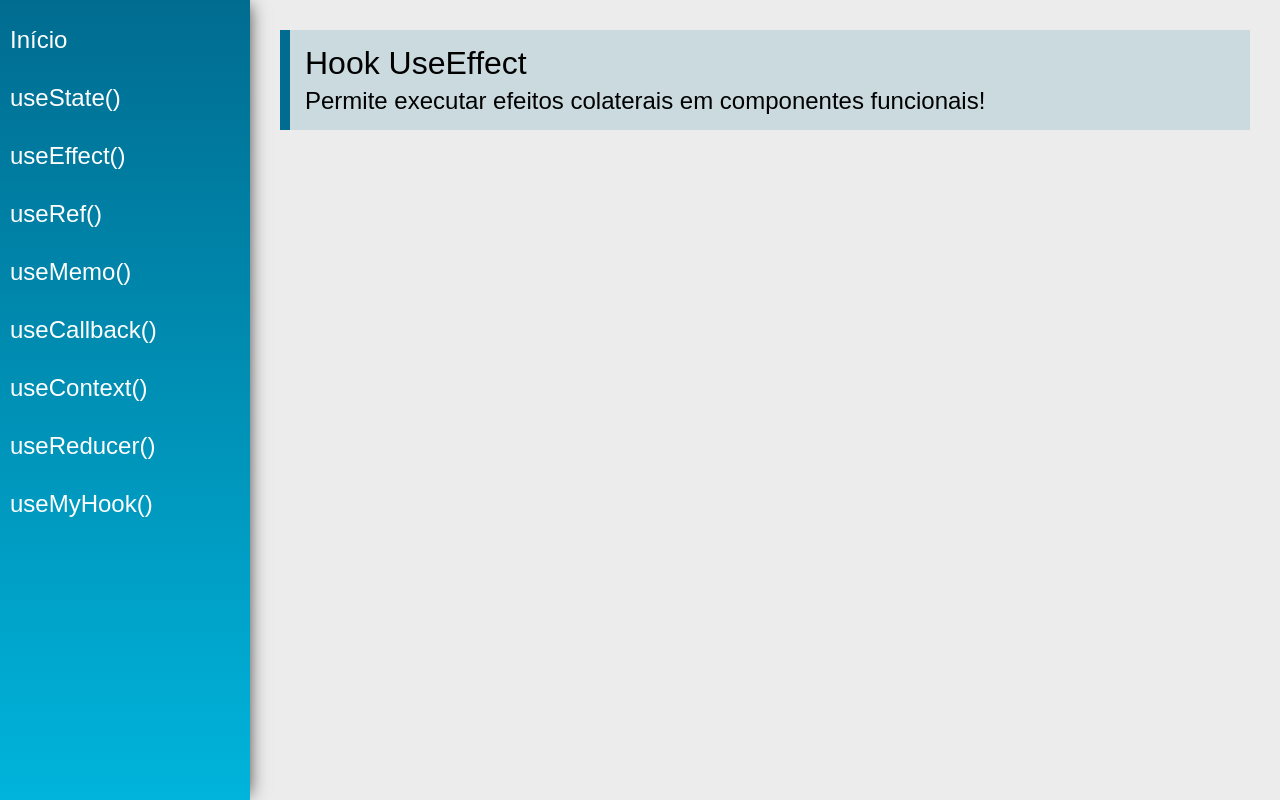
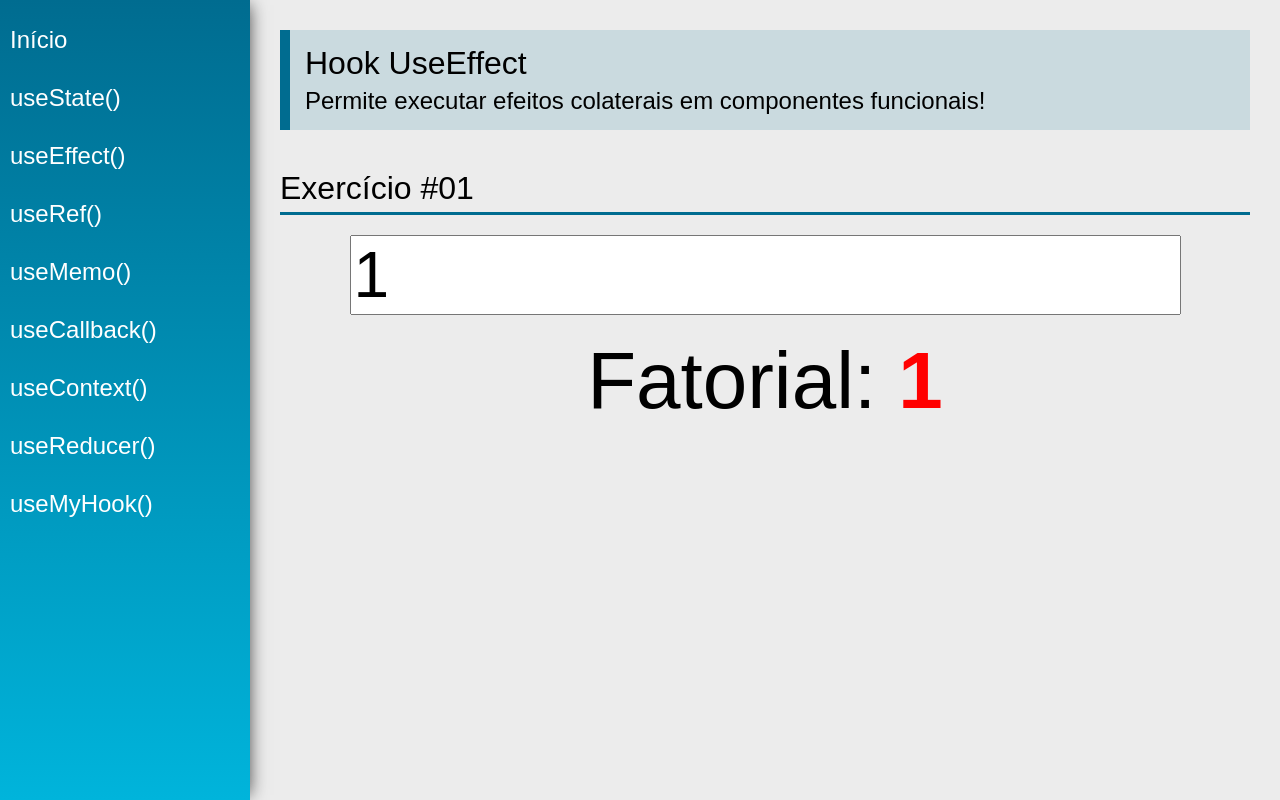
Before and after one commit to anaBeatrizWalker/exerciciosReactHooks, a React (Create React App) app: page /useEffect in a window 1280 px wide. Built offline with nearby package versions, Linux system fonts and the light colour scheme.

Commit message:
Adc Exercício de useEffect

```diff
--- a/src/views/examples/UseEffect.jsx
+++ b/src/views/examples/UseEffect.jsx
@@ -1,13 +1,52 @@
-import React from 'react'
+import React, { useEffect } from 'react'
+import { useState } from 'react/cjs/react.development'
 import PageTitle from '../../components/layout/PageTitle'
+import SectionTitle from '../../components/layout/SectionTitle'
+
+function calcFatorial(num){
+    const n = parseInt(num)
+    if(n < 0) return -1
+    if(n === 0) return 1
+    return calcFatorial(n -1) * n
+}
 
 const UseEffect = (props) => {
+
+    const [number, setNumber] = useState(1)
+    const [fatorial, setFatorial] = useState(1)
+
+    //setFatorial(calcFatorial(number)) = gera muitas renderizações, causando um erro
+
+    useEffect(function(){
+        setFatorial(calcFatorial(number))
+    }, [number])
+    //1º param = função que é chamada sempre que algo modificar, sendo esse algo o número
+    //2º param = dependência para que a função seja chamada
+    //Acaba com o loop infinito de renderizações
+
+    useEffect(function(){
+        if(fatorial > 99999999) {
+            document.title = "Eita, esse número é imenso ein!"
+        }
+    }, [fatorial])
+
     return (
         <div className="UseEffect">
             <PageTitle
                 title="Hook UseEffect"
                 subtitle="Permite executar efeitos colaterais em componentes funcionais!"
             />
+
+            <SectionTitle title="Exercício #01"/>
+            <div className='center'>
+
+                <input type="number" className="input" value={number} onChange={e => setNumber(e.target.value)}></input>
+
+                <div>
+                    <span className="text">Fatorial: </span>
+                    <span className="text red">{fatorial === -1 ? "Não existe" : fatorial}</span>
+                </div>
+            </div>
         </div>
     )
 }
```
